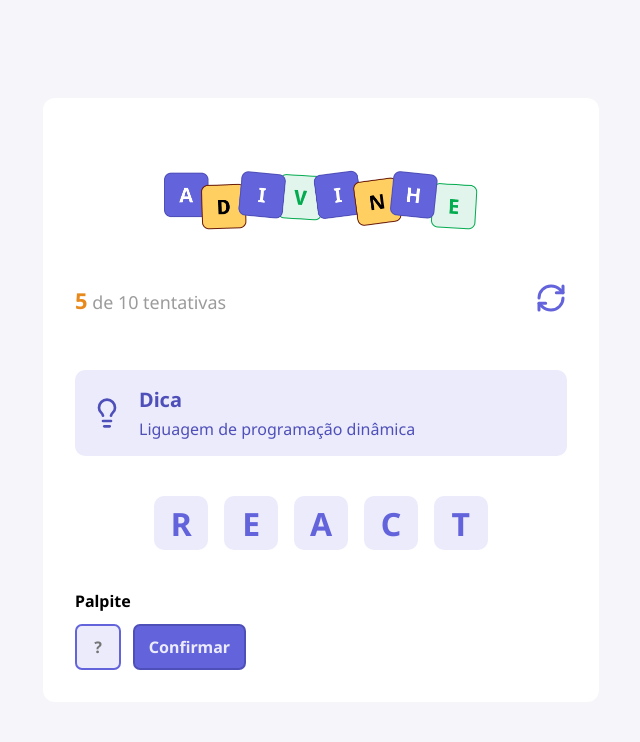
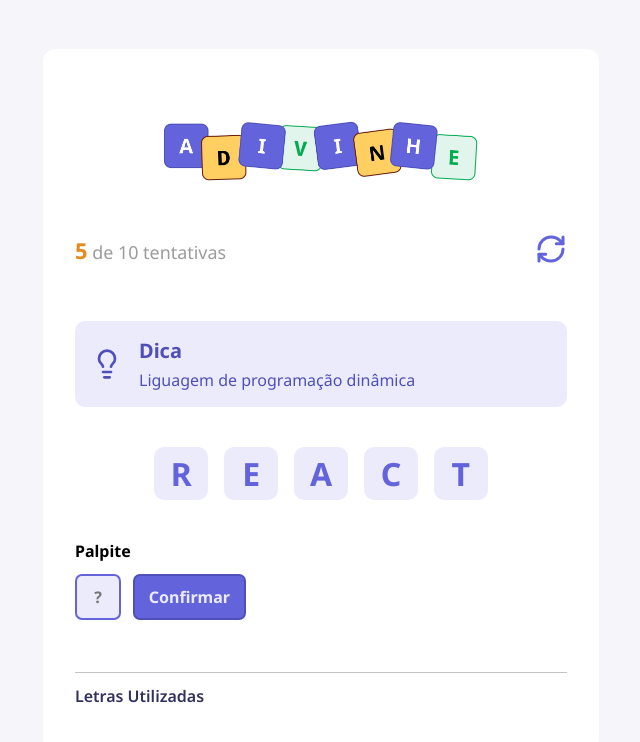
Before and after one commit to Raphael-Steimvacher/Adivinhe, a React (Vite) app: page / in a window 1280 px wide. Shown: the top 742 px of the page, without its empty margins (319-959 px from the left). Built offline with nearby package versions, Linux system fonts and the light colour scheme.

Commit message:
criando o componente LettersUsed e estilizando

```diff
--- a/src/App.tsx
+++ b/src/App.tsx
@@ -3,6 +3,7 @@
 import { Letter } from "./components/Letter"
 import { Input } from "./components/Input"
 import { Button } from "./components/Button"
+import { LettersUsed } from "./components/LettersUsed"
 
 import styles from "./app.module.css"
 
@@ -29,10 +30,10 @@
 
         <div className={styles.guess}>
           <Input autoFocus maxLength={1} placeholder="?" />
-          <Button title="Confirmar"/>
+          <Button title="Confirmar" />
         </div>
 
-
+        <LettersUsed />
       </main>
     </div>
   )
--- /dev/null
+++ b/src/components/LettersUsed/index.tsx
@@ -0,0 +1,13 @@
+import styles from "./styles.module.css"
+
+type Props = {
+
+}
+
+export function LettersUsed({}:Props){
+  return(
+<div className={styles.lettersUsed}>
+  <h5>Letras Utilizadas</h5>
+</div>
+  )
+}
--- /dev/null
+++ b/src/components/LettersUsed/styles.module.css
@@ -0,0 +1,12 @@
+.lettersUsed{
+  width: 100%;
+  margin-top: 3.25rem;
+  border-top: 1px solid #c3c3c3;
+}
+
+.lettersUsed > h5{
+  color: #32325f;
+  font-size: 1rem;
+  font-weight: 600;
+  margin: 0.75rem 0;
+}
```
